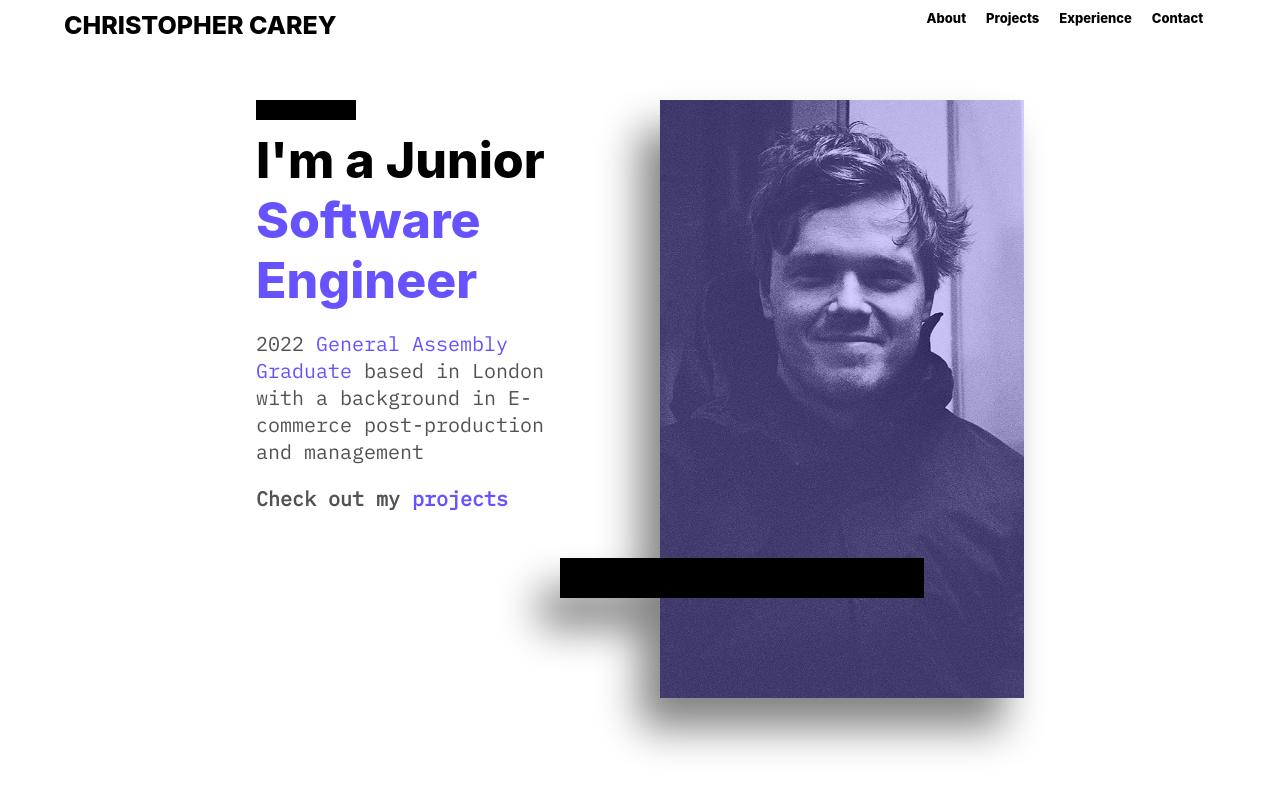
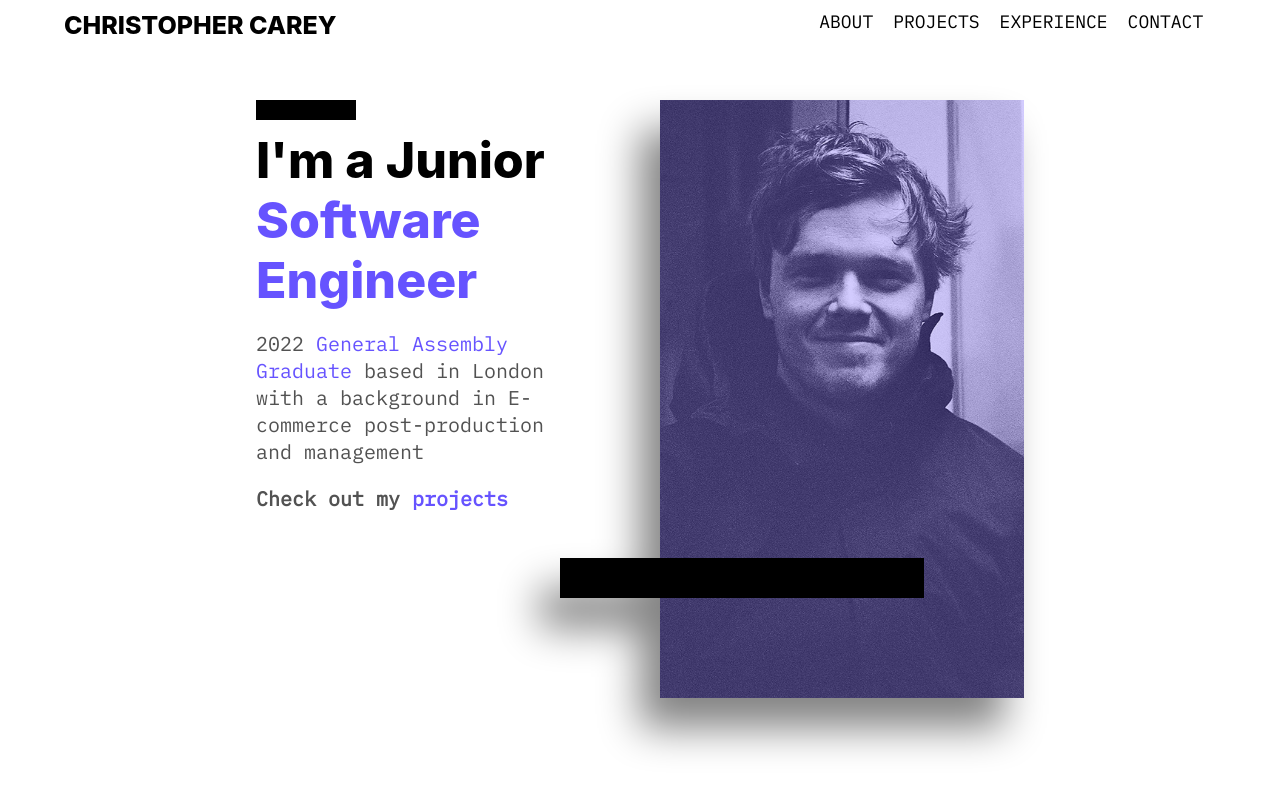
Before and after one commit to christopher-k-c/my-portfolio, a React (Create React App) app: page / in a window 1280 px wide. Shown: the top 800 px of the page. Built offline with nearby package versions, Linux system fonts and the light colour scheme; a web font is replaced by a local one.

Commit message:
Navigation Font Resize

```diff
--- a/public/index.html
+++ b/public/index.html
@@ -27,7 +27,7 @@
 
     <!-- Load an icon library to show a hamburger menu (bars) on small screens -->
     <link rel="stylesheet" href="https://cdn.jsdelivr.net/gh/devicons/devicon@v2.15.1/devicon.min.css">
-    <title>React App</title>
+    <title>Christopher Carey - Junior Software Engineer</title>
   </head>
   <body>
     <noscript>You need to enable JavaScript to run this app.</noscript>
--- a/src/navigation/Navigation.jsx
+++ b/src/navigation/Navigation.jsx
@@ -24,10 +24,10 @@ export default function Navigation() {
             </svg> */}
             </a>
             <ul className="hide-desktop-links">
-                <a href="#about"><li>About</li></a>
-                <a href="#projects"><li>Projects</li></a>
-                <a href="#experience"><li>Experience</li></a>
-                <a href="#contact"><li>Contact</li></a>
+                <a href="#about"><li>ABOUT</li></a>
+                <a href="#projects"><li>PROJECTS</li></a>
+                <a href="#experience"><li>EXPERIENCE</li></a>
+                <a href="#contact"><li>CONTACT</li></a>
             </ul>
           </div>
           {/* Responsive navigation layout */}
--- a/src/navigation/navigation.css
+++ b/src/navigation/navigation.css
@@ -47,9 +47,14 @@ nav .nav-container ul li{
     align-items: center;
     padding-left: 2rem;
     margin: 0;
-    font-size: 1.3rem;
-    font-weight: 800;
+    font-family: 'IBM Plex Mono', monospace;
+    font-size: 1.8rem;
+    font-weight: 300;
 
+}
+
+nav .nav-container ul li:hover{
+color: #6653FF;
 }
 
 a:visited{
--- a/src/pages/landing/landing.css
+++ b/src/pages/landing/landing.css
@@ -95,6 +95,7 @@
     right: 10rem;
     bottom: 10rem;
     background-color: black;
+    /* display: none; */
 }
 
 
```
Also changed, not shown: 1 other file (tests, documents, lock files or other folders).
